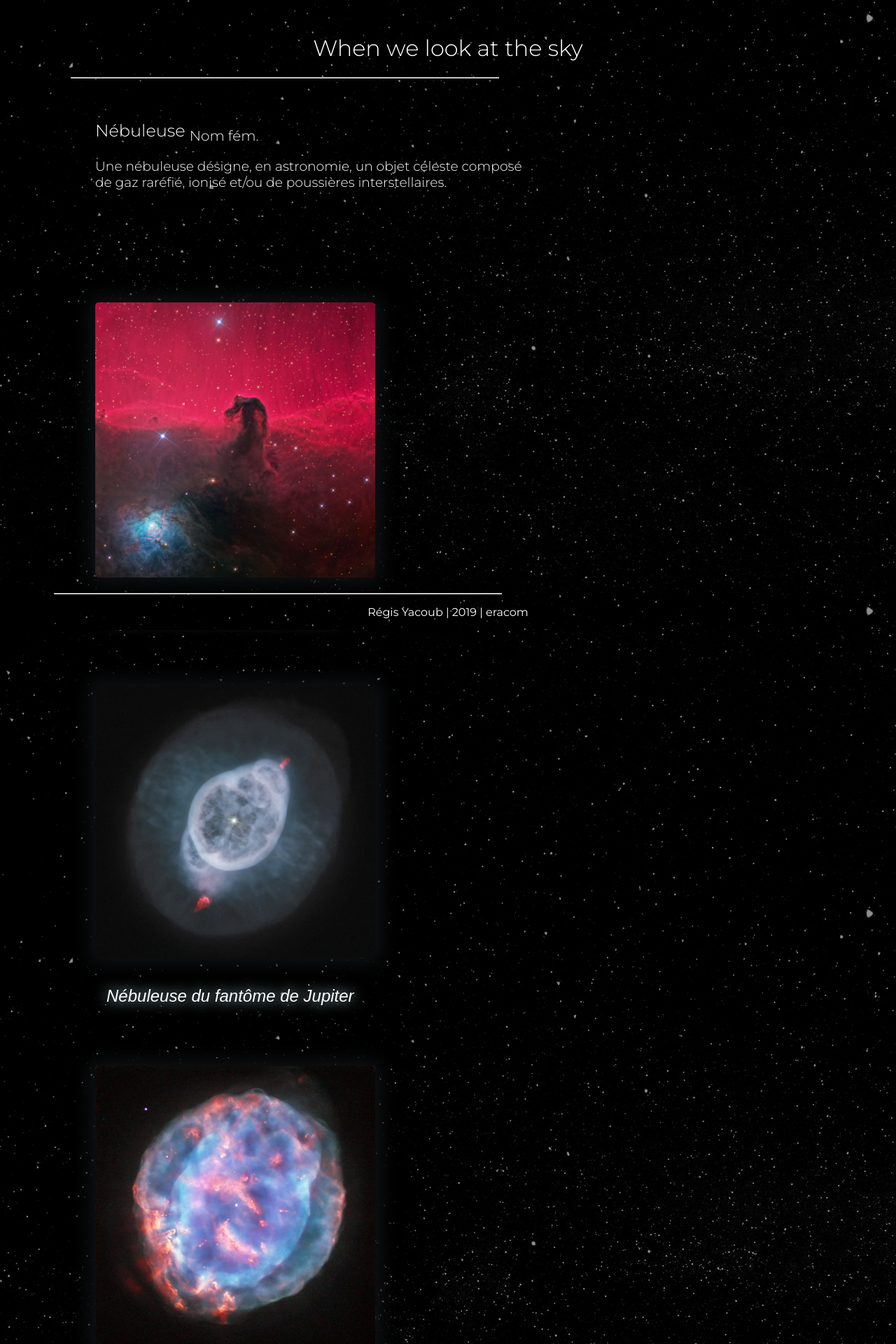
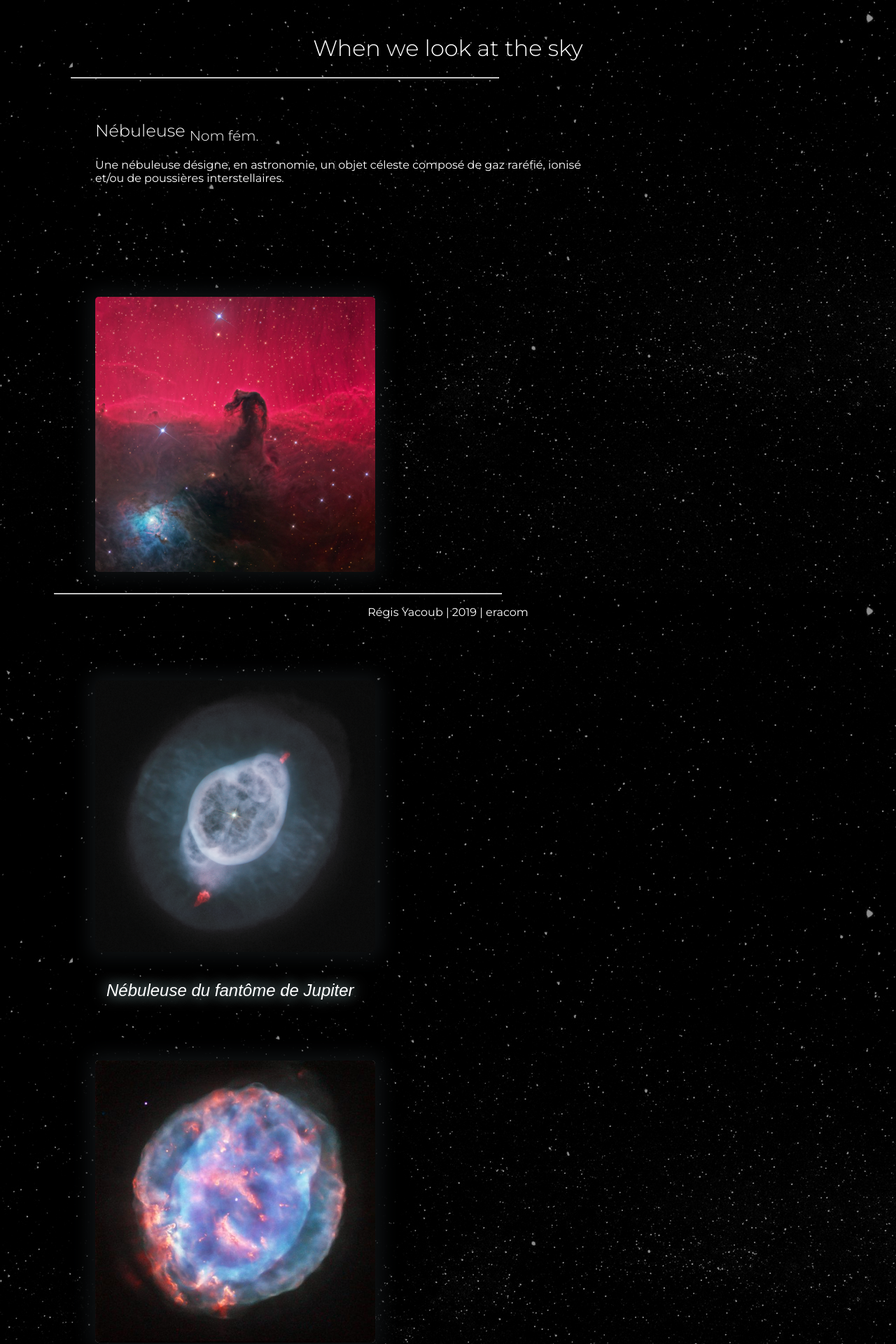
Before and after one commit to Eracom-ID471/projet-2-regisyacoub, a Jekyll site: the page built from nebuleuses.html, in a window 1280 px wide. Shown: the top 1920 px of the page at 70% size. Built offline with Jekyll 4.4.1, drawn with Linux system fonts in a browser that asks for light colours.

Commit message:
last modif

```diff
--- a/nebuleuses.html
+++ b/nebuleuses.html
@@ -3,9 +3,9 @@ layout: liste
 ---
 <div class="left space block">
   <h2>Nébuleuse <sub>Nom fém.</sub></h2>
-  <h3>
+  <p class="content">
   Une nébuleuse désigne, en astronomie, un objet céleste composé de gaz raréfié, ionisé et/ou de poussières interstellaires.
-</h3>
+</p>
 </div>
 {% for nebuleuses in site.nebuleuses %}
 <div class="left space">
--- a/soleils.html
+++ b/soleils.html
@@ -9,7 +9,7 @@ layout: liste
 </div>
 {% for soleils in site.soleils %}
 <div class="left space">
-  <a class="link" href="{{soleils.url  | relative_url }}">
+  <a class="link" href="{{ soleils.url  | relative_url }}">
 
   <img class="petit" id="box" src="{{soleils.image  | relative_url }}">
   </a>
```
